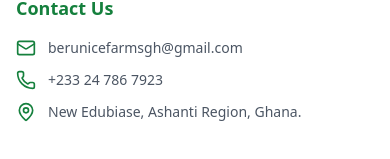
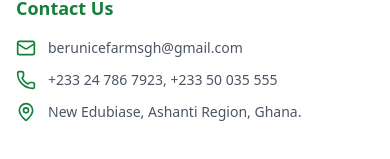
Before and after one commit to ElormWuaku/Berunice, a React (Vite) app: page / in a window 390 px wide. Shown: the part 6645-6804 px from the top of the page. Built offline with nearby package versions, Linux system fonts and the light colour scheme.

Commit message:
Phone number added

```diff
--- a/src/components/Footer.jsx
+++ b/src/components/Footer.jsx
@@ -45,7 +45,7 @@ export default function Footer() {
     },
     {
       icon: <Phone className="w-5 h-5 text-green-700" />,
-      text: "+233 24 786 7923"
+      text: "+233 24 786 7923, +233 50 035 555 "
     },
     {
       icon: <MapPin className="w-5 h-5 text-green-700" />,
```
